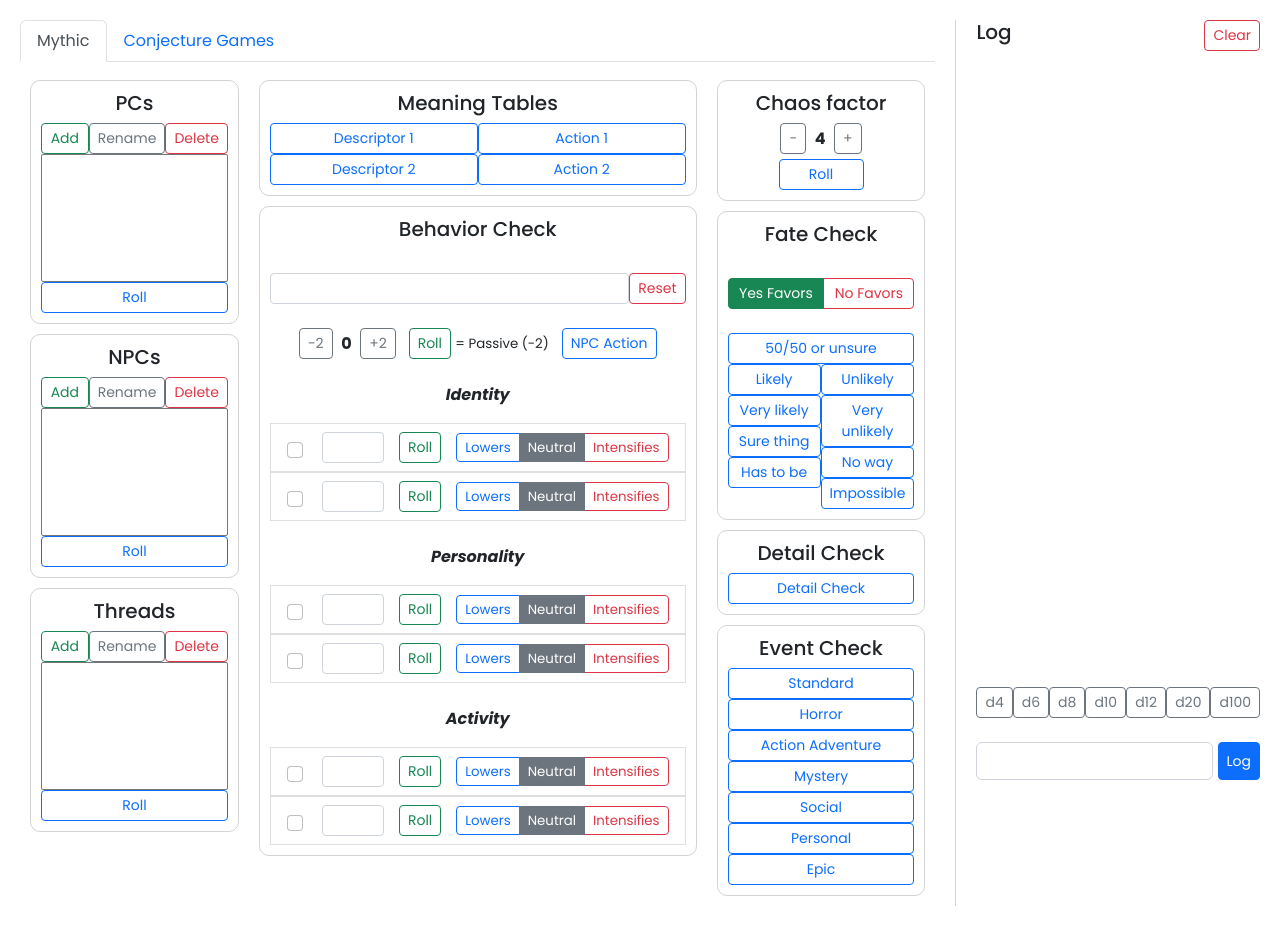
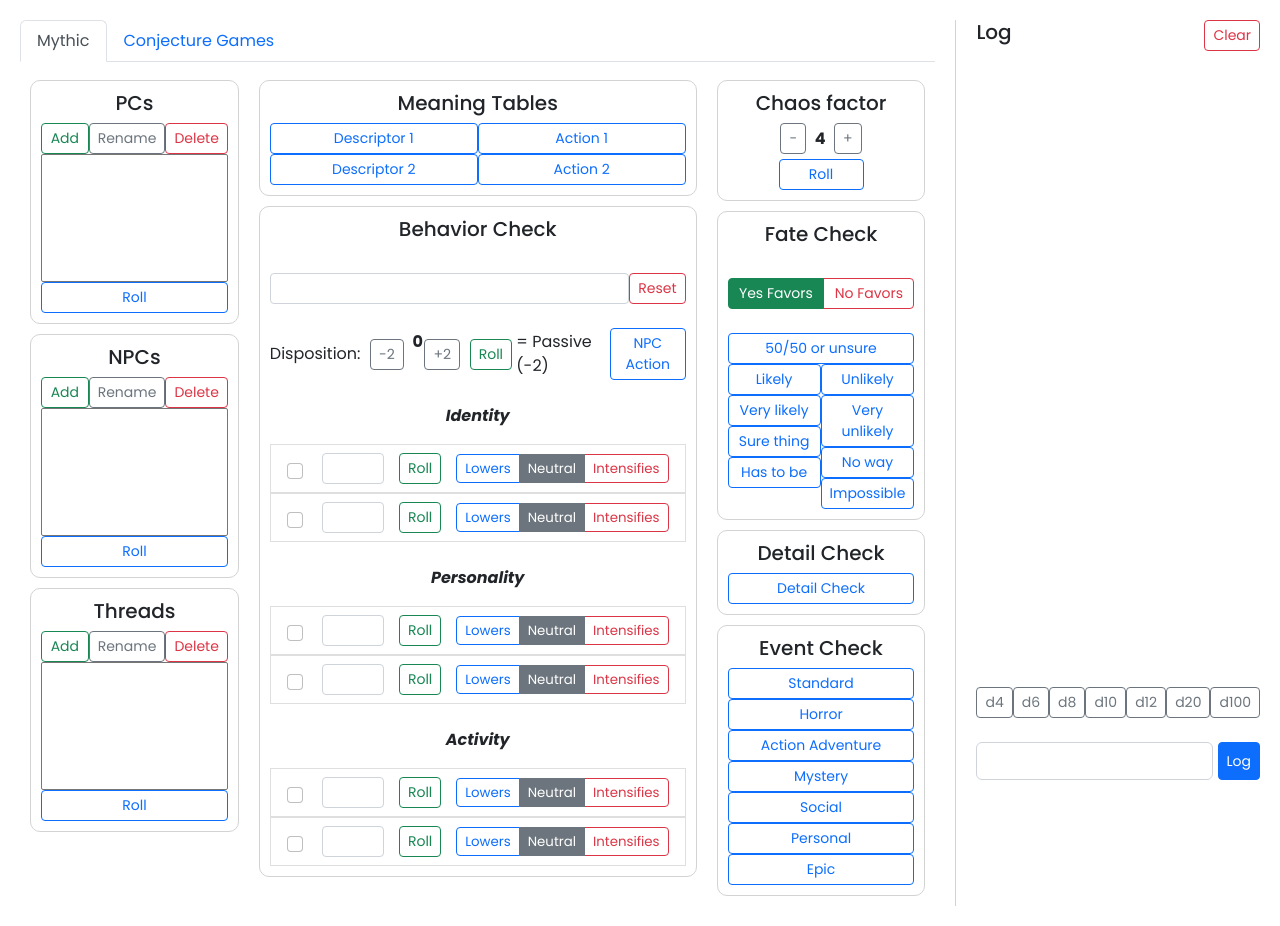
Before and after one commit to daniel-duliga/mangy, an Angular app: page / in a window 1280 px wide. Built offline with nearby package versions, Linux system fonts and the light colour scheme.

Commit message:
Add label for Disposition

```diff
--- a/src/app/components/mythic/behavior-check/behavior-check.component.html
+++ b/src/app/components/mythic/behavior-check/behavior-check.component.html
@@ -12,10 +12,12 @@
     <br>
 
     <!-- Disposition & Action -->
-    <!-- <p style="text-align: center;">Disposition</p> -->
     <div style="display: flex; justify-content: center;">
         <div style="display: flex; align-items: center;">
             <!-- Value & Modifier buttons -->
+            <span>Disposition:</span>
+            &nbsp;
+            &nbsp;
             <button class="btn btn-outline-secondary btn-sm" (click)="changeDisposition(-2)">-2</button>
             <div>
                 &nbsp;
@@ -29,7 +31,7 @@
             &nbsp;
             <button class="btn btn-outline-success btn-sm" (click)="rollDisposition()">Roll</button>
             &nbsp;
-            <label [title]="dispositionDescriptorExplanation">= {{dispositionDescriptor}}</label>
+            <span [title]="dispositionDescriptorExplanation">= {{dispositionDescriptor}}</span>
 
             <!-- NPC Action -->
             &nbsp;
```
